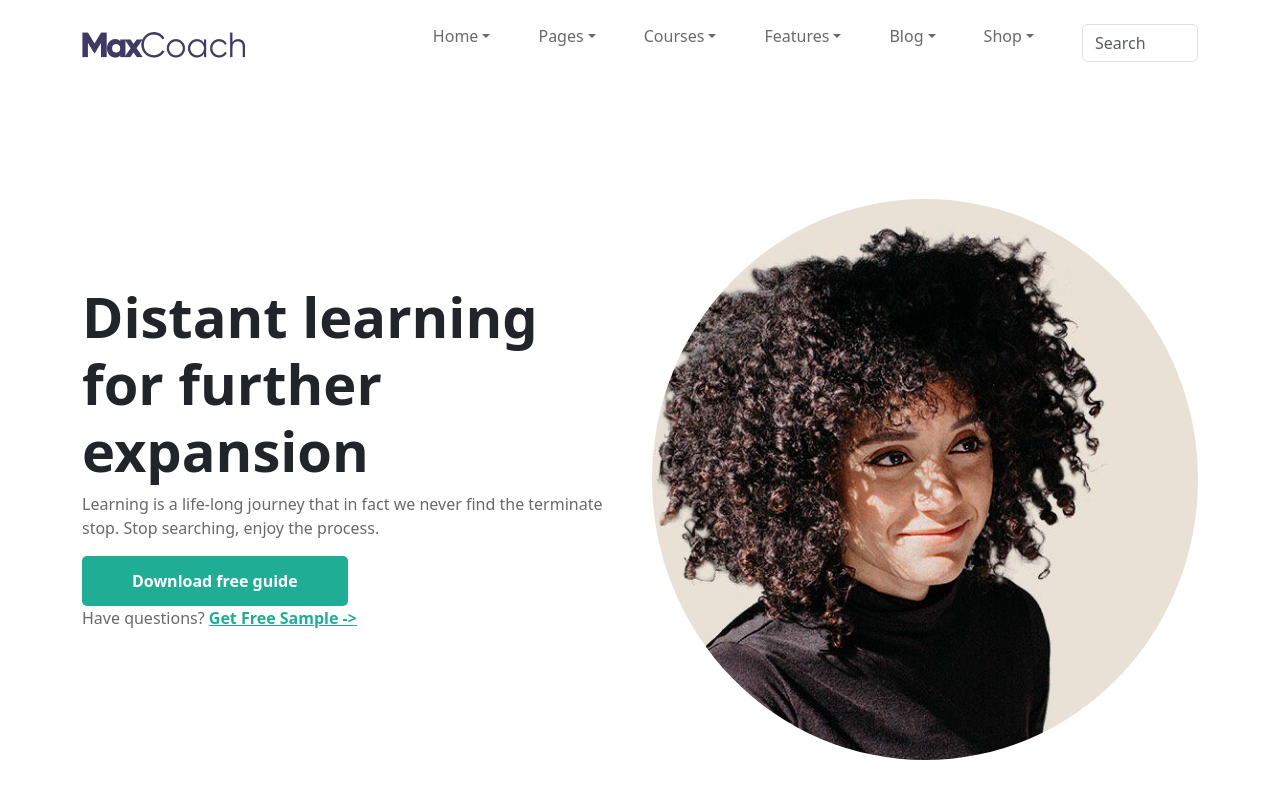
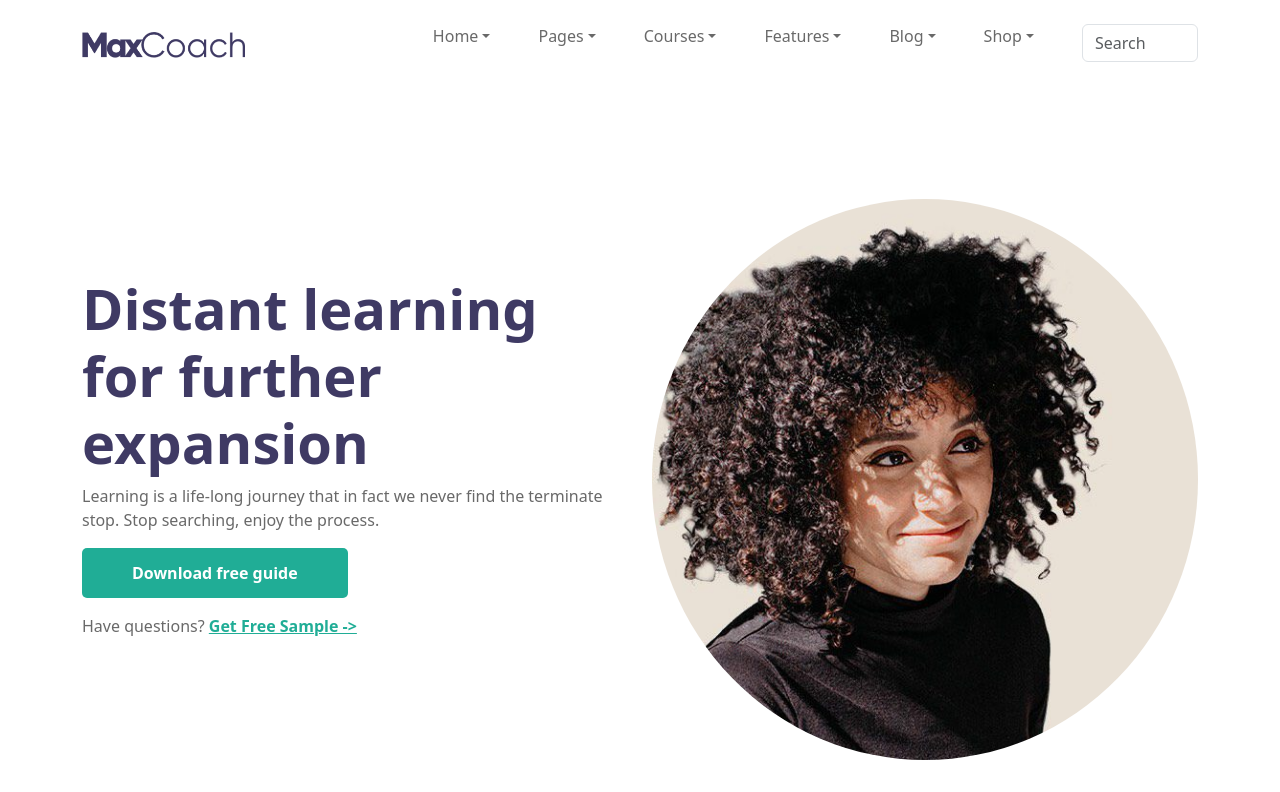
Before and after one commit to AlessioConsolo/proj-html-vuejs, a Vue app: page / in a window 1280 px wide. Shown: the top 792 px of the page. Built offline with nearby package versions, Linux system fonts and the light colour scheme.

Commit message:
[UPD] updated color to h1 line 5

```diff
--- a/src/components/MainApp.vue
+++ b/src/components/MainApp.vue
@@ -2,12 +2,17 @@
   <div class="container">
     <div class="row my-5">
       <div class="col-6 align-content-center">
-        <h1 class="fw-600 fs-35rem">Distant learning for further expansion</h1>
+        <h1 class="fw-600 main-purple fs-35rem">
+          Distant learning for further expansion
+        </h1>
         <p class="sub-gray">
           Learning is a life-long journey that in fact we never find the
           terminate stop. Stop searching, enjoy the process.
         </p>
-        <button class="text-white green-main-bg green-button" type="button">
+        <button
+          class="text-white green-main-bg green-button mb-3"
+          type="button"
+        >
           Download free guide
         </button>
         <p class="sub-gray">
```
